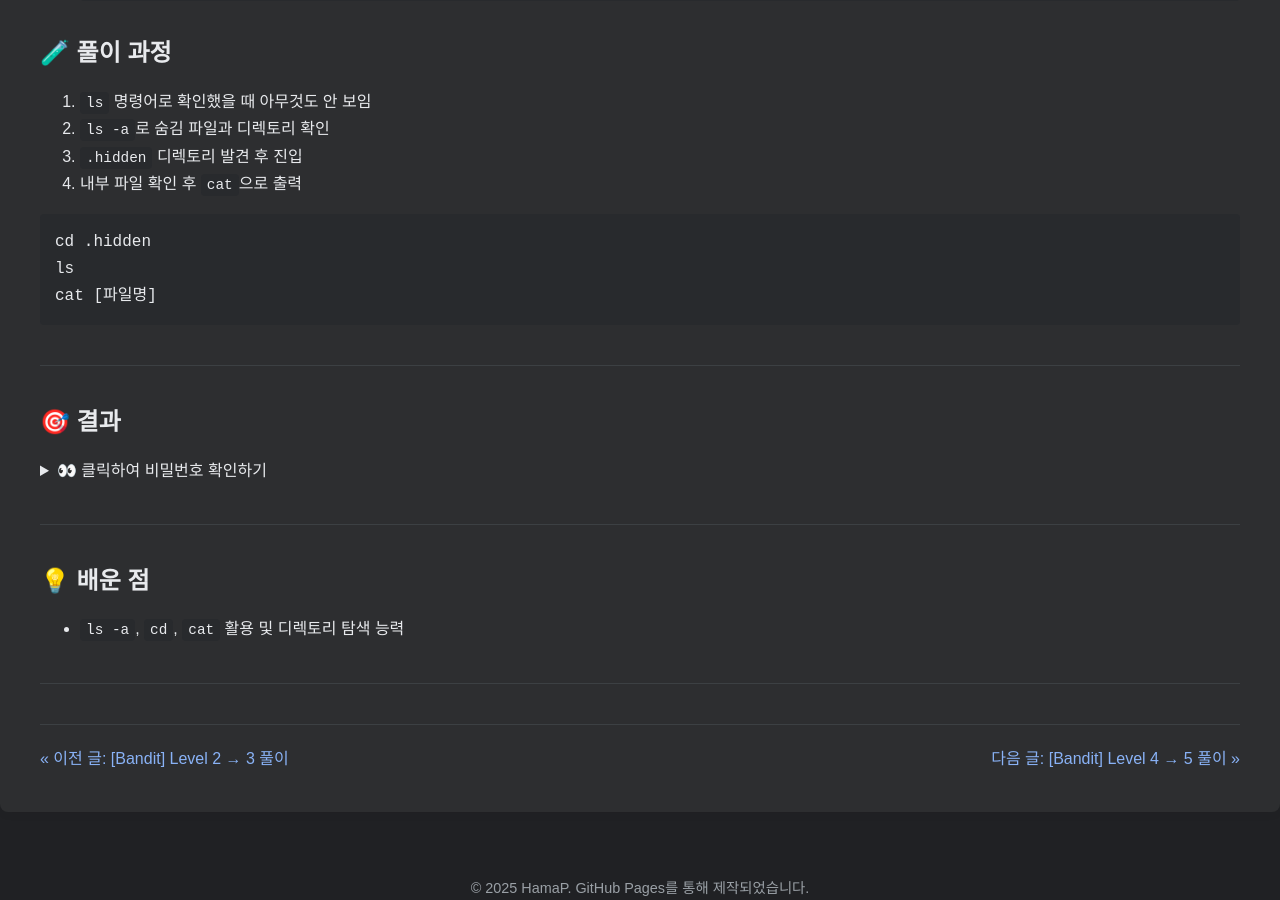
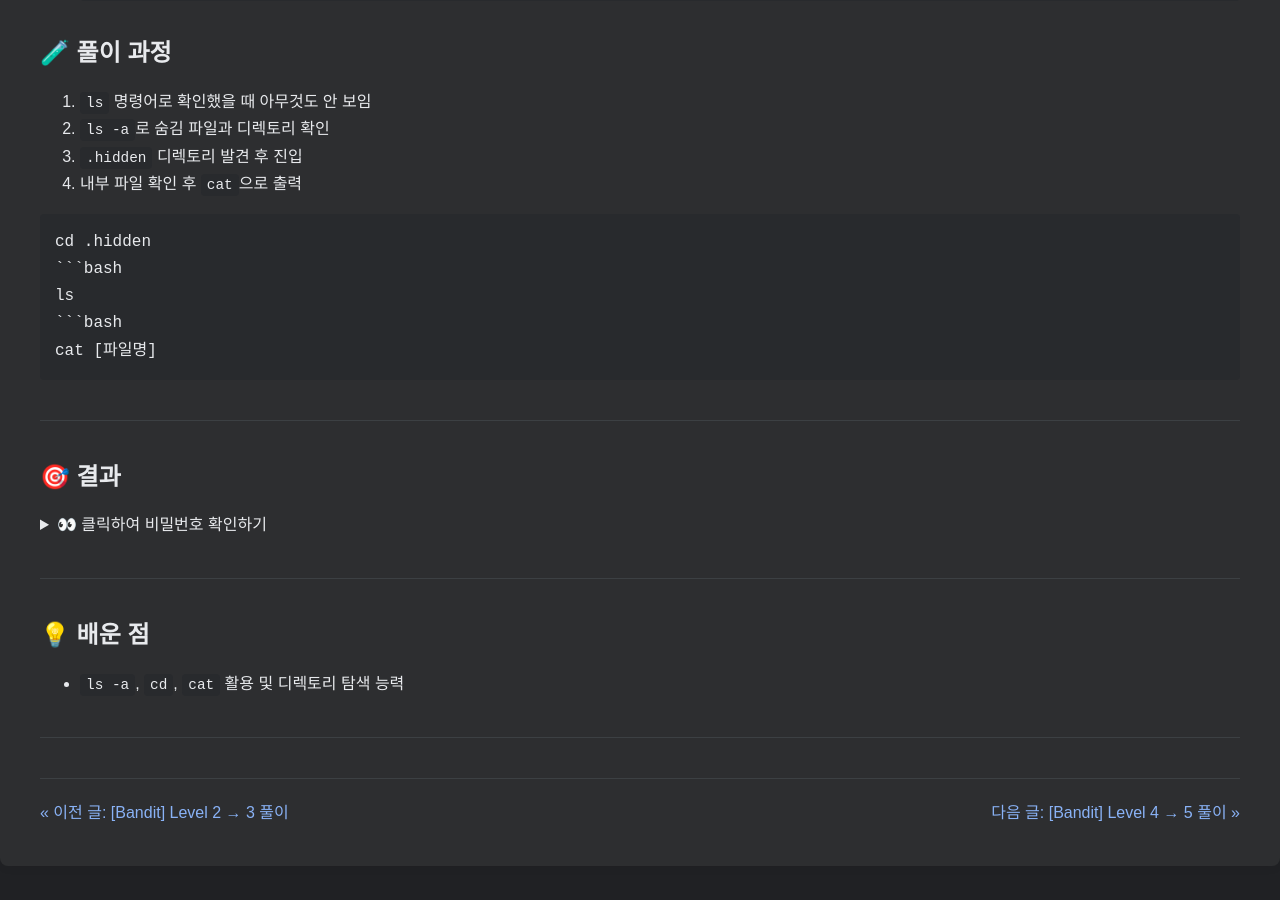
Before and after one commit to HamaP0/HamaP0.github.io, a Jekyll site: the page built from _posts/2025-06-07-bandit-level3-4.md, in a window 1280 px wide and 900 px high, scrolled down 759 px. Built offline with Jekyll 4.4.1, drawn with Linux system fonts in a browser that asks for light colours; some web fonts are replaced.

Commit message:
Update 2025-06-07-bandit-level3-4.md

````diff
--- a/_posts/2025-06-07-bandit-level3-4.md
+++ b/_posts/2025-06-07-bandit-level3-4.md
@@ -37,7 +37,9 @@ ssh bandit3@bandit.labs.overthewire.org -p 2220
 
 ```bash
 cd .hidden
+```bash
 ls
+```bash
 cat [파일명]
 ```
 
````
